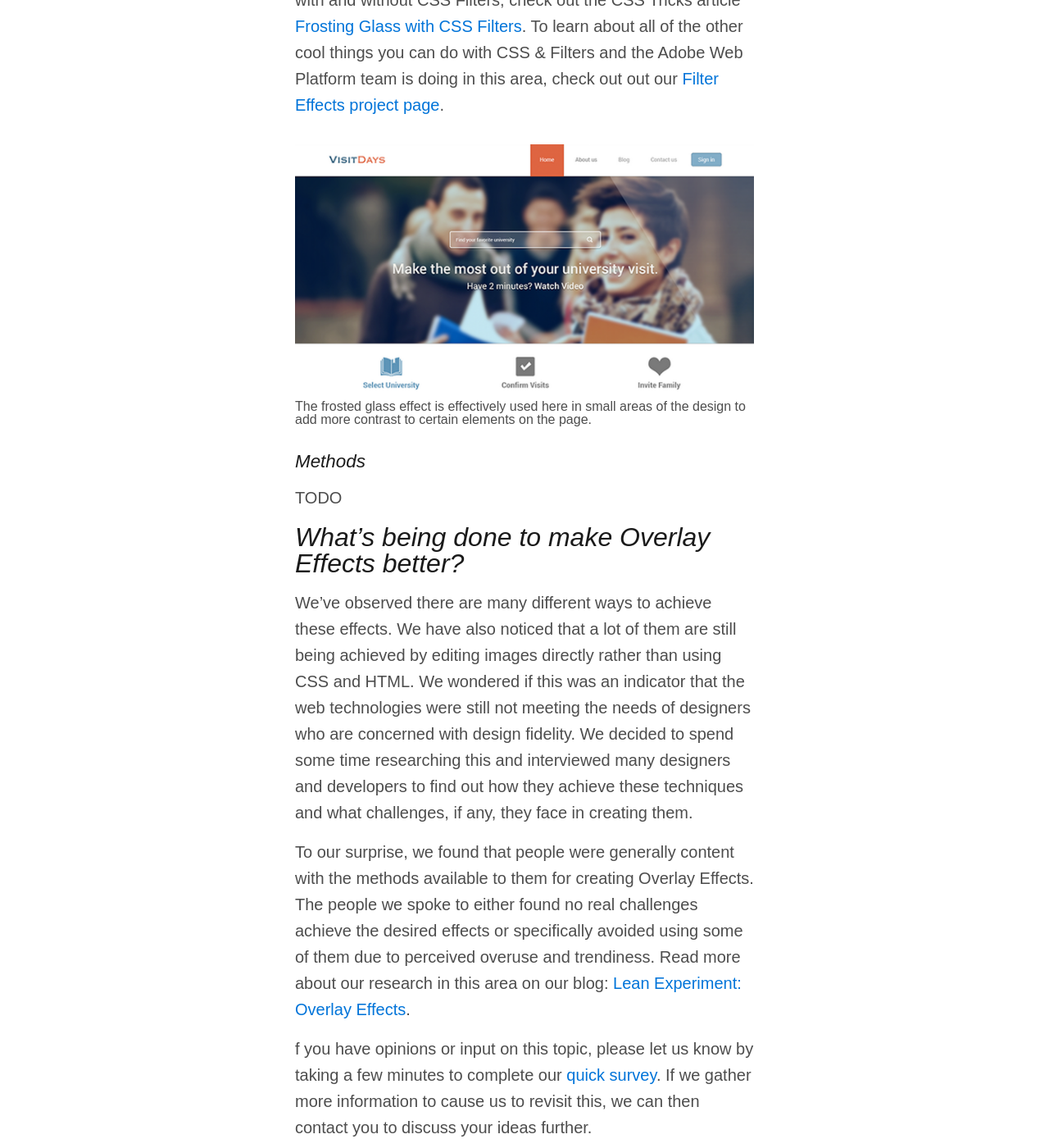
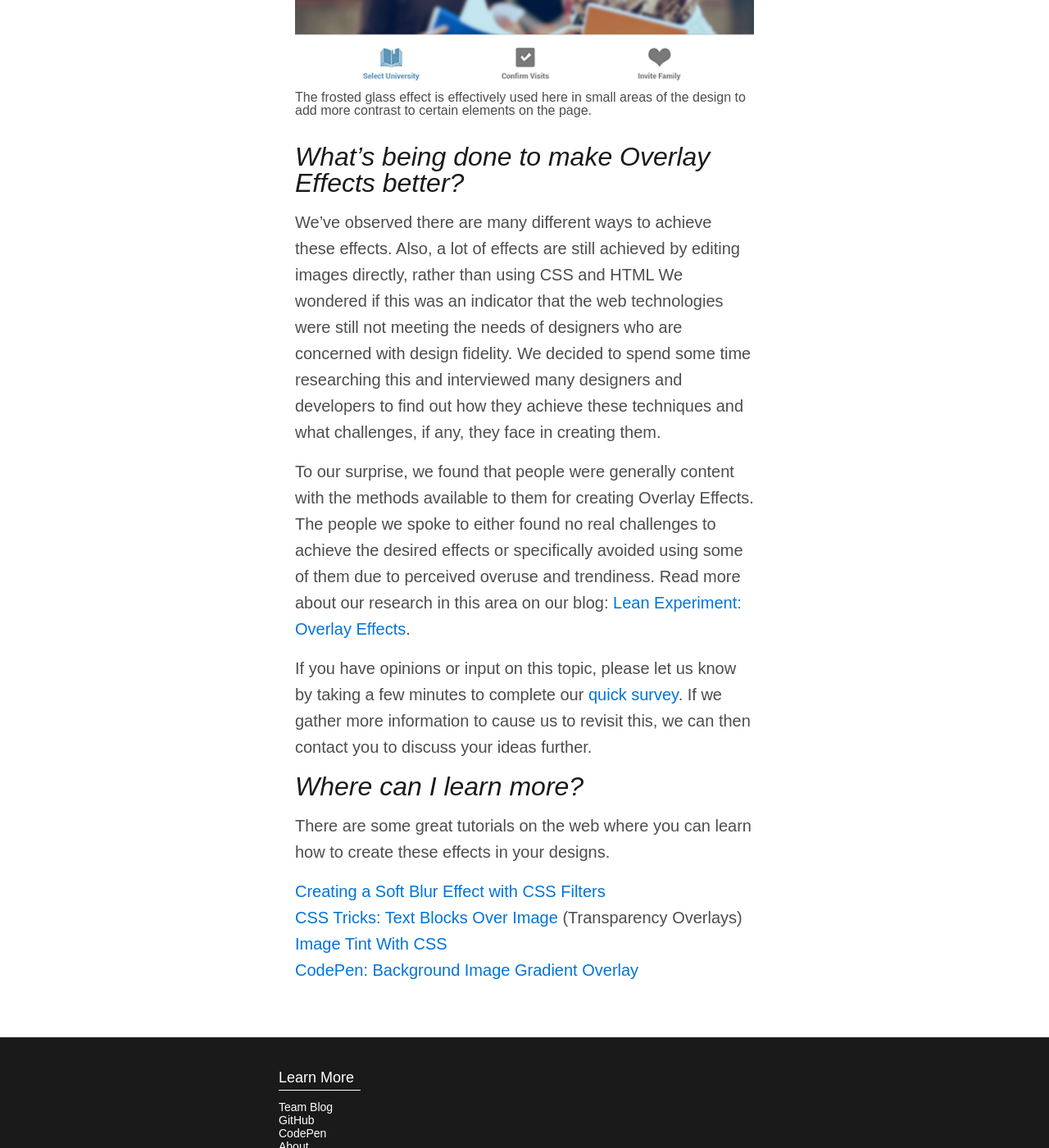
Before and after one commit to adobe-webplatform/adobe-webplatform.github.io, a Jekyll site: the page built from _posts/2014-06-12-overlay-effects.md, in a window 1280 px wide and 1400 px high, scrolled down 4552 px. Shown: the whole window at 82% size. Built offline with Jekyll 4.4.1, drawn with Linux system fonts in a browser that asks for light colours; some of the changed text lies outside the part shown.

Commit message:
addressed Alan's and Julee's feedback, Added links to tutorials

```diff
--- a/_posts/2014-06-12-overlay-effects.md
+++ b/_posts/2014-06-12-overlay-effects.md
@@ -13,7 +13,7 @@ bg: acd5e1
 ##What is it?
 
 A very popular design trend on the web in recent years has been various forms of overlay
-effects where text is is overlaid on a large image or video background. A number of different
+effects where text is overlaid on a large image or video background. A number of different
 techniques can be used to create contrast between the content and the graphics to
 achieve various effects. Historically, many of these effects have been applied directly to
 the images to give designers complete control of how their assets appear. However, as the web
@@ -37,10 +37,6 @@ part of areas of the page.
   </figcaption>
 </figure>
 
-#### Methods
-TODO
-
-
 ####Transparency Overlay
 Another widely used technique for overlaying content is to place it on a design element that
 is partially transparent. This is commonly done with shades of black, gray, or white to achieve
@@ -56,12 +52,8 @@ the best contrast, but more vibrant colors can be used as well.
   </figcaption>
 </figure>
 
-
-#### Methods
-TODO
-
 ####Tinted Images
-Color can also be used to set content apart from its background. You can effectively incorporate
+Color can be used to set content apart from its background. You can effectively incorporate
 your design's color palette by tinting an image with a single color and
 overlaying content in different colors that contrast well with the background.
 
@@ -75,11 +67,6 @@ overlaying content in different colors that contrast well with the background.
      the interactive elements and text in this design accentuated.
   </figcaption>
 </figure>
-
-
-
-#### Methods
-TODO
 
 ####Gradient Fade
 
@@ -96,9 +83,6 @@ overlays, this is commonly done with shades of black, gray, or white.
   </figcaption>
 </figure>
 
-#### Methods
-TODO
-
 ####Frosted Glass
 
 The frosted glass technique is a distinctive characteristic of some major
@@ -109,14 +93,14 @@ tinting, and transparency to create a more dramatic contrast.
 
 Recently, the frosted glass effect got a little easier with
 [CSS Filters][filters-tutorial]{:target="_blank"}. Prior to CSS Filters, this was
-typically done with two versions of the same image blurred version and the original
-version and with many other CSS properties to create the effect. Now, with CSS Filters,
-the process is greatly simplified and requires only one copy of the image to which you
-can apply as many filter functions as you need for the desired effect. For an in-depth
+typically done with two versions of the same image<em>a blurred version and the original
+version</em>and with many other CSS properties to create the effect. Now, CSS Filters
+greatly simplifies that the process. Only one copy of the image is required. You then
+apply as many filter functions as you need for the desired effect.  For an in-depth
 walkthrough of creating this effect both with and without CSS Filters, check out the
 CSS Tricks article [Frosting Glass with CSS Filters][css-tricks]{:target="_blank"}.
 To learn about all of the other cool things you can do with CSS &amp; Filters and the
-Adobe Web Platform team is doing in this area, check out out our
+Adobe Web Platform team is doing in this area, check out our
 [Filter Effects project page][filters].
 
 <figure>
@@ -129,34 +113,42 @@ Adobe Web Platform team is doing in this area, check out out our
   </figcaption>
 </figure>
 
-
-#### Methods
-TODO
-
-
 ##What's being done to make Overlay Effects better?
 
-We've observed there are many different ways to achieve these effects. We
-have also noticed that a lot of them are still being achieved by editing
-images directly rather than using CSS and HTML. We wondered if this was
-an indicator that the web technologies were still not meeting the needs of
-designers who are concerned with design fidelity. We decided to spend
-some time researching this and interviewed many designers and developers
-to find out how they achieve these techniques and what challenges, if any,
-they face in creating them.
+We've observed there are many different ways to achieve these effects. Also,
+a lot of effects are still achieved by editing images directly, rather than
+using CSS and HTML We wondered if this was an indicator that the web technologies
+were still not meeting the needs of designers who are concerned with design
+fidelity. We decided to spend some time researching this and interviewed many
+designers and developers to find out how they achieve these techniques and what
+challenges, if any, they face in creating them.
 
 To our surprise, we found that people were generally content with the
 methods available to them for creating Overlay Effects.  The people we
-spoke to either found no real challenges achieve the desired effects or
+spoke to either found no real challenges to achieve the desired effects or
 specifically avoided using some of them due to perceived overuse and
 trendiness.  Read more about our research in this area on our blog:
 [Lean Experiment: Overlay Effects][blog].
 
 
-f you have opinions or input on this topic, please let us know by taking a
+If you have opinions or input on this topic, please let us know by taking a
 few minutes to complete our [quick survey][survey]{:target="_blank"}. If we
 gather more information to cause us to revisit this, we can then contact you
 to discuss your ideas further.
+
+## Where can I learn more?
+
+There are some great tutorials on the web where you can learn how to create
+these effects in your designs.
+
+
+[Creating a Soft Blur Effect with CSS Filters][image-blur]{:target="_blank"}
+<br/>
+[CSS Tricks: Text Blocks Over Image][transparency-overlay]{:target="_blank"} (Transparency Overlays)
+<br/>
+[Image Tint With CSS][image-tint]{:target="_blank"}
+<br/>
+[CodePen: Background Image Gradient Overlay][gradient-fade]
 
 
 
@@ -167,3 +159,7 @@ to discuss your ideas further.
 [win7]: http://www.programering.com/a/MDO1IDMwATM.html
 [ios]: http://ionicframework.com/demos/frosted-glass/
 [survey]: https://adobeweb.typeform.com/to/mz6Jtj?s=B0709
+[image-tint]: http://www.impressivewebs.com/image-tint-blend-css/
+[image-blur]: http://blattchat.com/2013/05/17/creating-a-soft-blur-effect/
+[transparency-overlay]: http://css-tricks.com/text-blocks-over-image/
+[gradient-fade]: http://codepen.io/alexcarpenter/pen/LveDx
```
